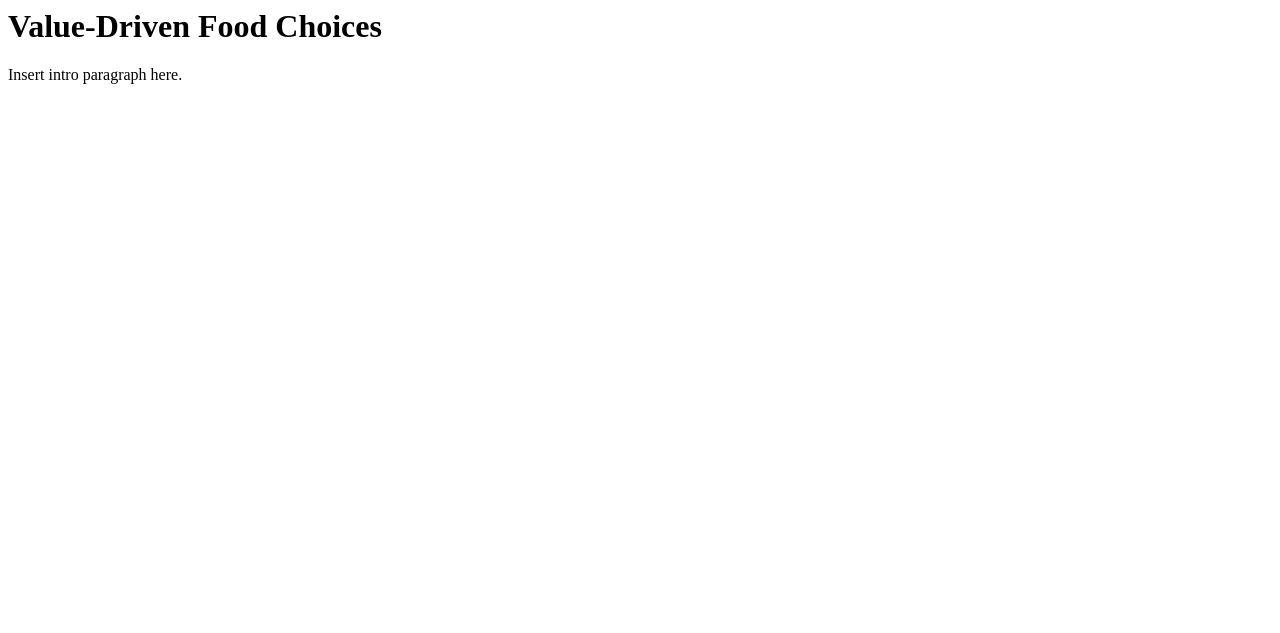
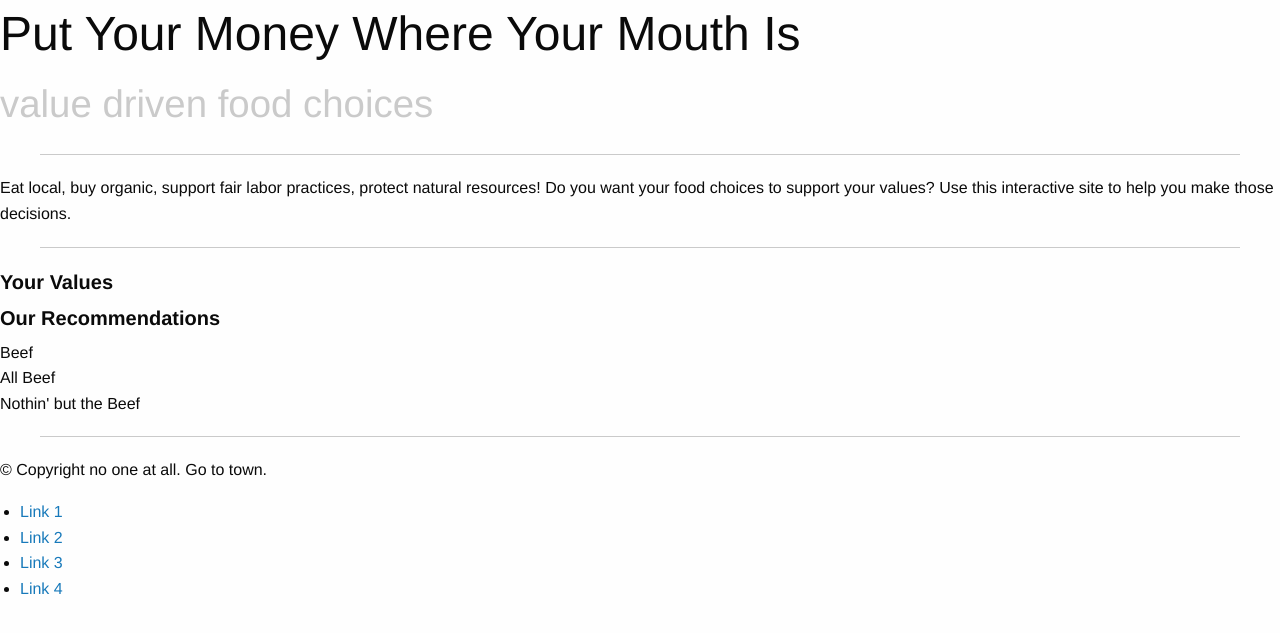
Before and after one commit to wverne/value-food, a Django app: page / in a window 1280 px wide. Shown: the top 633 px of the page. Run offline with Django 3.2, Linux system fonts and the light colour scheme; data that the repository does not hold is empty; some libraries are stand-ins or nearby versions.

Commit message:
updated page

```diff
--- /dev/null
+++ b/static/css/global.css
@@ -0,0 +1,27 @@
+.value-label {
+    color: #007190;
+}
+
+.value-name {
+    font-weight: bold;
+}
+
+.metric-column {
+    margin-top: 5px;
+}
+
+.help-hover:hover {
+    cursor:pointer;
+}
+
+.metric-label {
+    color: #903500;
+}
+
+.metric-name {
+    font-weight: bold;
+}
+
+.metric-help {
+    color: #606060
+}
--- a/valuefood/urls.py
+++ b/valuefood/urls.py
@@ -1,5 +1,6 @@
 from django.conf.urls import include, url
 from django.contrib import admin
+from django.contrib.staticfiles import views
 
 import values.views
 import sites.views
@@ -8,5 +9,8 @@ urlpatterns = [
     url(r'^$', values.views.index, name='index'),
     url(r'^scores/$', sites.views.scores, name='scores'),
 
+
+    url(r'^static/(?P<path>.*)$', views.serve),
+
     url(r'^admin/', include(admin.site.urls)),
 ]
--- a/values/templates/values/index.html
+++ b/values/templates/values/index.html
@@ -1,32 +1,137 @@
-<html>
+{% load staticfiles %}
+
+<!doctype html>
+<!--[if IE 9]><html class="lt-ie10" lang="en" > <![endif]-->
+<html class="no-js" lang="en"
+      data-useragent="Mozilla/5.0 (compatible; MSIE 10.0; Windows NT 6.2; Trident/6.0)">
 
 <head>
-    <title>ValueFood</title>
+
+    <meta charset="utf-8"/>
+    <meta name="viewport" content="width=device-width, initial-scale=1.0"/>
+
+    <title>Put Your Money Where Your Mouth Is</title>
+
+    <!-- stylesheets -->
+    <link rel="stylesheet"
+          href="http://foundation.zurb.com//assets/css/templates/foundation.css"/>
+    <link rel="stylesheet" href="{% static "css/global.css" %}" />
+
 </head>
 
 <body>
 
-    <h1>Value-Driven Food Choices</h1>
+<div class="row">
+    <div class="large-12 columns">
+        <h1>
+            Put Your Money Where Your Mouth Is
+            <br />
+            <small>value driven food choices</small>
+        </h1>
+        <hr />
+    </div>
+</div>
 
-    <p>
-        Insert intro paragraph here.
-    </p>
 
-    {% for value in values %}
+<div class="row">
+    <article>
+        <p>
+            Eat local, buy organic, support fair labor practices,
+            protect natural resources!
+            Do you want your food choices to support your values?
+            Use this interactive site to help you make those decisions.
+        </p>
+    </article>
 
-        <h3>{{ value.name }}</h3>
+    <hr />
 
-        <p>{{ value.blurb }}</p>
+    <div class="large-8 columns" role="content">
+        {% for value in values %}
+            <article>
+                <h3>
+                    <span class="value-label">Value</span>
+                    <span class="value-name">{{ value.name }}</span>
+                </h3>
 
-        {% for metric in value.metrics %}
+                <h6>
+                    <p>{{ value.blurb }}</p>
+                </h6>
 
-            <h4>{{ metric.name }}</h4>
+                {% for metric in value.metrics %}
 
-            <p>{{ metric.help_text }}</p>
+                    <div class="row">
+                        <div class="large-4 columns metric-column">
+                            <h5 {% if metric.help_text %}class="help-hover"{% endif %}>
+                                <span class="metric-label">Metric</span>
+                                <span class="metric-name">{{ metric.name }}</span>
+                                {% if metric.help_text %}
+                                    <span class="metric-help">(?)</span>
+                                {% endif %}
+                            </h5>
+                        </div>
 
+                        <div class="large-8 columns test">
+                            <div class="range-slider" data-slider>
+                              <span class="range-slider-handle" role="slider" tabindex="0"></span>
+                              <span class="range-slider-active-segment"></span>
+                              <input type="hidden">
+                            </div>
+                        </div>
+                    </div>
+
+                {% endfor %}
+
+            </article>
+            <hr/>
         {% endfor %}
 
-    {% endfor %}
+    </div>
+
+
+    <aside class="large-4 columns">
+        <div class="panel">
+            <h5>
+                <b>Your Values</b>
+            </h5>
+            {% for value in values %}
+                <p style="margin-bottom: 0">{{ value.name }}</p>
+            {% endfor %}
+        </div>
+
+        <div class="panel">
+            <h5>
+                <b>Our Recommendations</b>
+            </h5>
+            <p style="margin-bottom: 0">Beef</p>
+            <p style="margin-bottom: 0">All Beef</p>
+            <p style="margin-bottom: 0">Nothin' but the Beef</p>
+        </div>
+    </aside>
+
+</div>
+
+
+<footer class="row">
+    <div class="large-12 columns">
+        <hr/>
+        <div class="row">
+            <div class="large-6 columns">
+                <p>&copy; Copyright no one at all. Go to town.</p>
+            </div>
+            <div class="large-6 columns">
+                <ul class="inline-list right">
+                    <li><a href="#">Link 1</a></li>
+                    <li><a href="#">Link 2</a></li>
+                    <li><a href="#">Link 3</a></li>
+                    <li><a href="#">Link 4</a></li>
+                </ul>
+            </div>
+        </div>
+    </div>
+</footer>
+
+<!-- javascript -->
+<script src="http://foundation.zurb.com/assets/js/jquery.js"></script>
 
 </body>
 
```
Also changed, not shown: valuefood/settings.py (+1 -6 lines), valuefood/wsgi.py (line endings or trailing spaces), values/views.py (line endings or trailing spaces).
